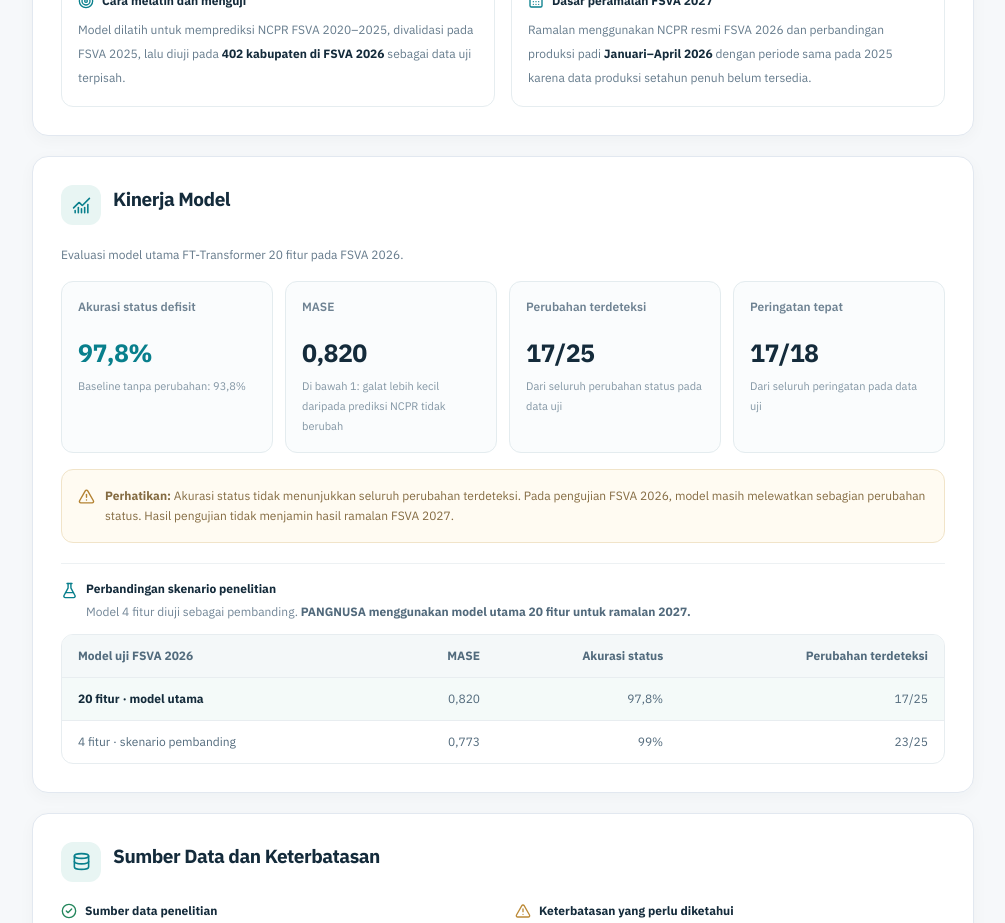
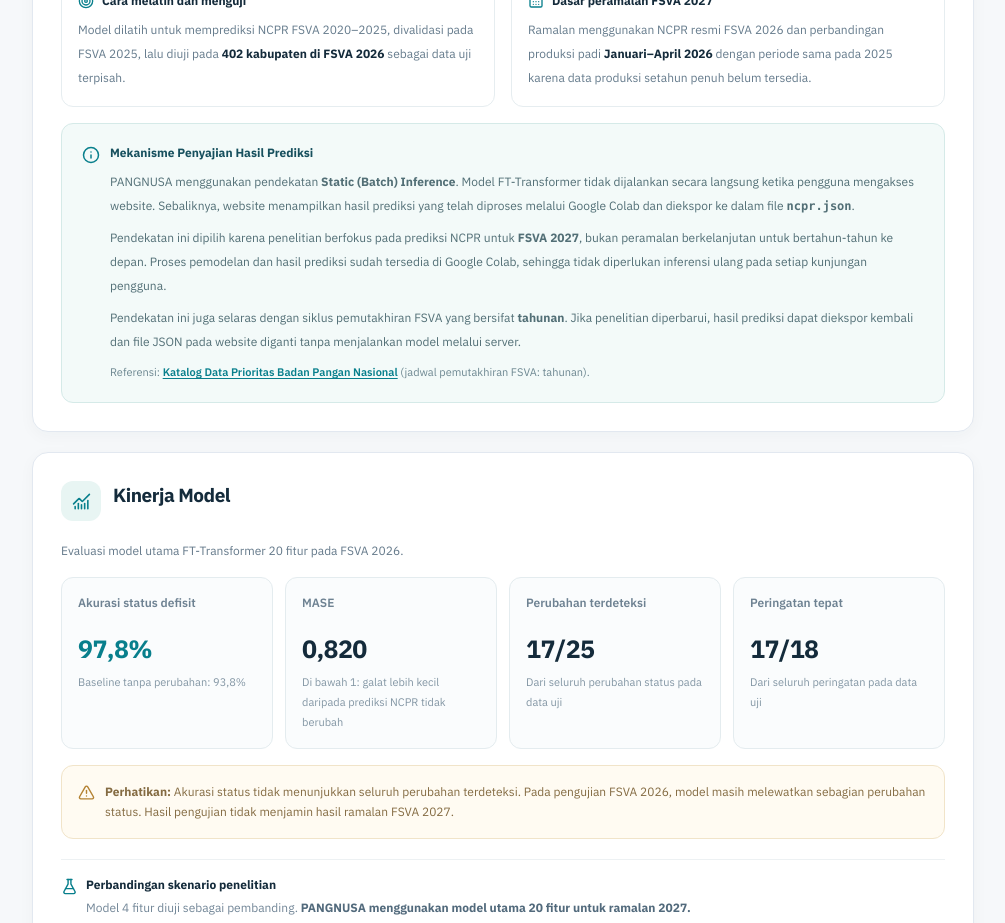
Before and after one commit to hamzhh28/PANGNUSA, a React (Vite) app in the folder pangnusa-frontend/: page /tentang in a window 1280 px wide. Shown: the part 1180-2103 px from the top of the page, without its empty margins (266-1271 px from the left). Built offline with nearby package versions, Linux system fonts and the light colour scheme.

Commit message:
Menambahkan catatan static inference

```diff
--- a/pangnusa-frontend/src/pages/TentangSistemPage.tsx
+++ b/pangnusa-frontend/src/pages/TentangSistemPage.tsx
@@ -170,6 +170,26 @@ export default function TentangSistemPage() {
             </p>
           </div>
         </div>
+        <div className="mt-4 rounded-xl border border-[#D5EAE8] bg-[#F3FAF9] p-4 sm:p-5">
+          <div className="flex items-start gap-2.5">
+            <Info size={18} className="mt-0.5 shrink-0 text-[#087F8C]" aria-hidden="true" />
+            <div>
+              <h3 className="text-[12px] font-bold text-[#17505E]">Mekanisme Penyajian Hasil Prediksi</h3>
+              <p className="mt-2 text-[12px] leading-6 text-[#526F76]">
+                PANGNUSA menggunakan pendekatan <strong>Static (Batch) Inference</strong>. Model FT-Transformer tidak dijalankan secara langsung ketika pengguna mengakses website. Sebaliknya, website menampilkan hasil prediksi yang telah diproses melalui Google Colab dan diekspor ke dalam file <code className="font-semibold">ncpr.json</code>.
+              </p>
+              <p className="mt-2 text-[12px] leading-6 text-[#526F76]">
+                Pendekatan ini dipilih karena penelitian berfokus pada prediksi NCPR untuk <strong>FSVA 2027</strong>, bukan peramalan berkelanjutan untuk bertahun-tahun ke depan. Proses pemodelan dan hasil prediksi sudah tersedia di Google Colab, sehingga tidak diperlukan inferensi ulang pada setiap kunjungan pengguna.
+              </p>
+              <p className="mt-2 text-[12px] leading-6 text-[#526F76]">
+                Pendekatan ini juga selaras dengan siklus pemutakhiran FSVA yang bersifat <strong>tahunan</strong>. Jika penelitian diperbarui, hasil prediksi dapat diekspor kembali dan file JSON pada website diganti tanpa menjalankan model melalui server.
+              </p>
+              <p className="mt-2 text-[11px] leading-5 text-[#6D8791]">
+                Referensi: <a href="https://badanpangan.go.id/katalog-data" target="_blank" rel="noopener noreferrer" className="font-semibold text-[#087F8C] underline underline-offset-2 hover:text-[#075E69]">Katalog Data Prioritas Badan Pangan Nasional</a> (jadwal pemutakhiran FSVA: tahunan).
+              </p>
+            </div>
+          </div>
+        </div>
       </SurfaceCard>
 
       {/* 03 Kinerja model */}
```
